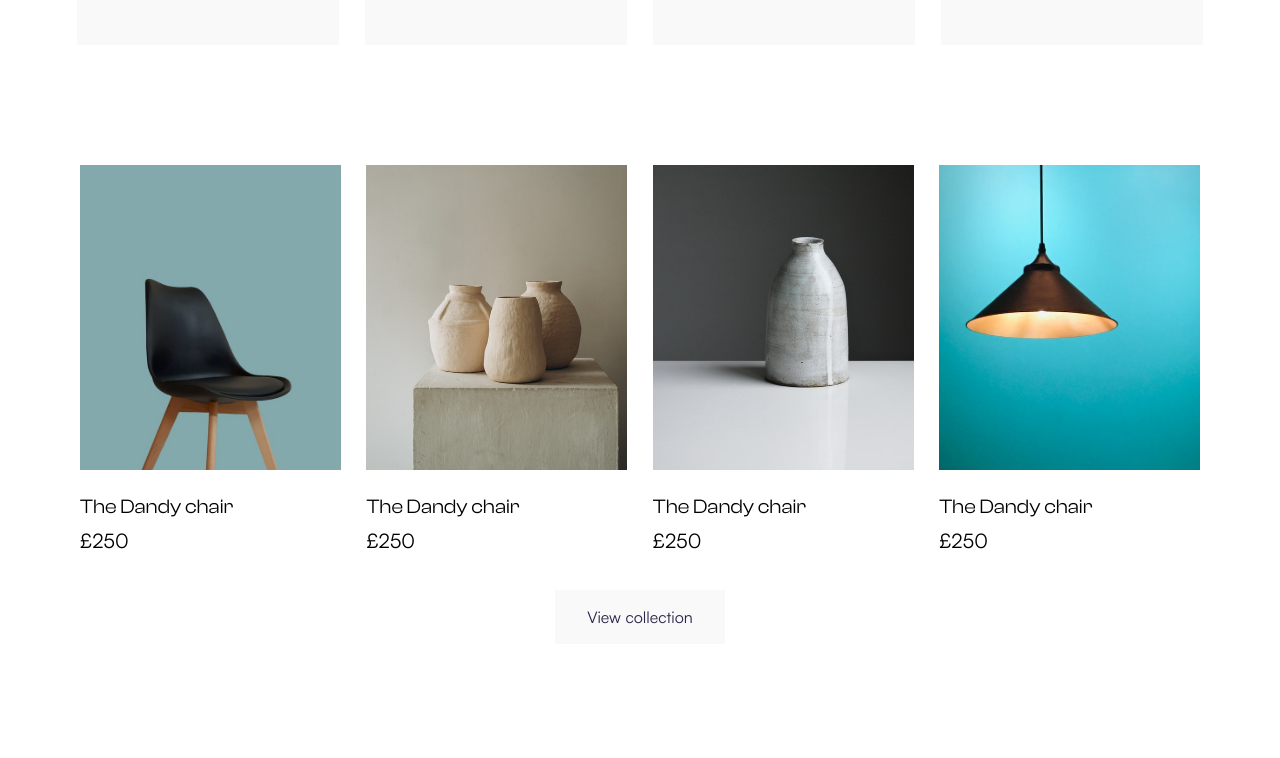
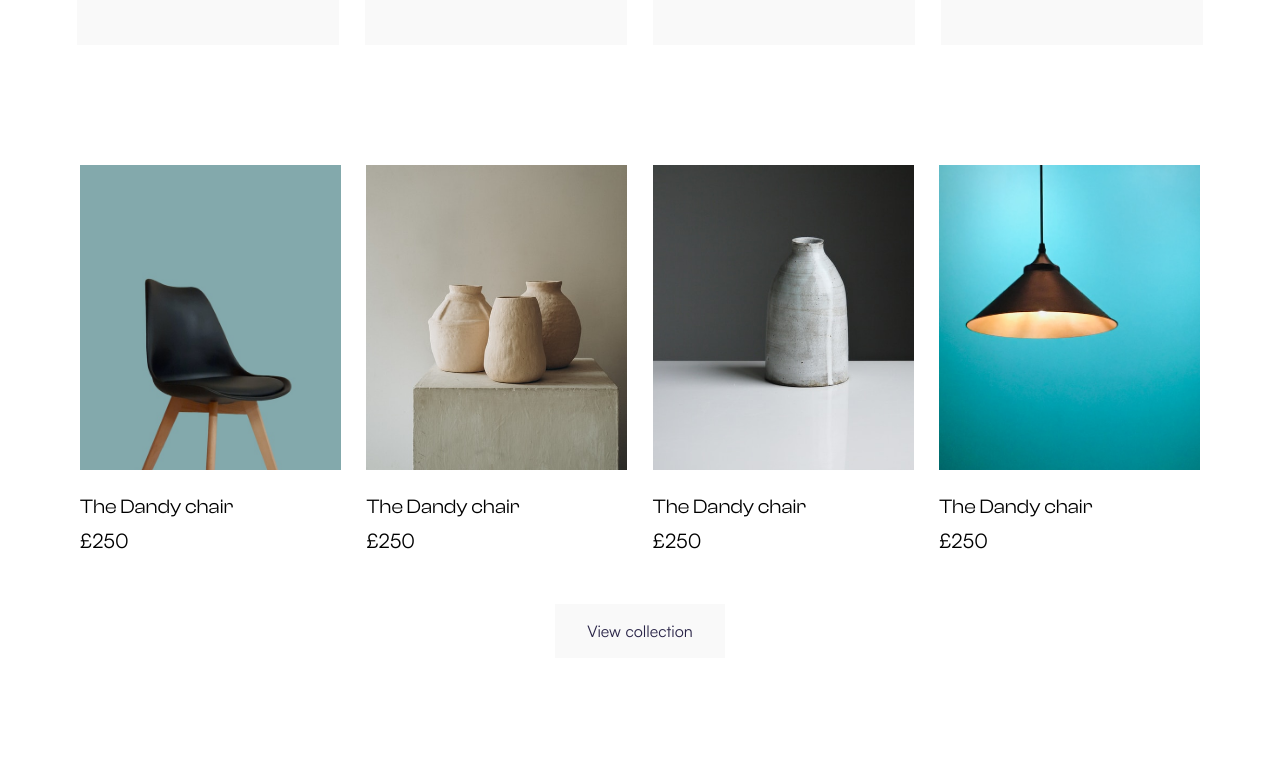
Before and after one commit to Hlystran/practis2, a plain HTML site: page index.html in a window 1280 px wide. Shown: the part 1122-1880 px from the top of the page. Drawn offline with Linux system fonts and the light colour scheme.

Commit message:
Add files via upload

```diff
--- a/css/style.css
+++ b/css/style.css
@@ -200,7 +200,7 @@ main section.new-tovar {
     display: grid;
     padding: 80px;
     display: grid;
-    row-gap: 36px;
+    row-gap: 50px;
 }
 
 main section.new-tovar div {
```
